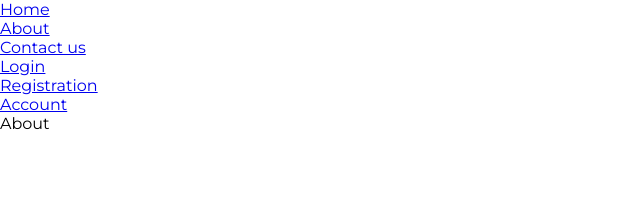
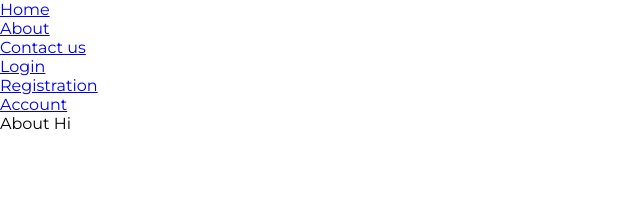
Before and after one commit to cfg-finalproject-team3/final-symptom-check, a React (Create React App) app in the folder frontend/: page /about in a window 1280 px wide. Shown: the top 204 px of the page, without its empty margins (0-640 px from the left). Built offline with nearby package versions, Linux system fonts and the light colour scheme.

Commit message:
ammended about

```diff
--- a/frontend/src/components/About/About.js
+++ b/frontend/src/components/About/About.js
@@ -2,7 +2,7 @@ import React from "react";
 import "./About.css";
 
 const About = () => {
-  return <div>About</div>;
+  return <div>About Hi</div>;
 };
 
 export default About;
```
